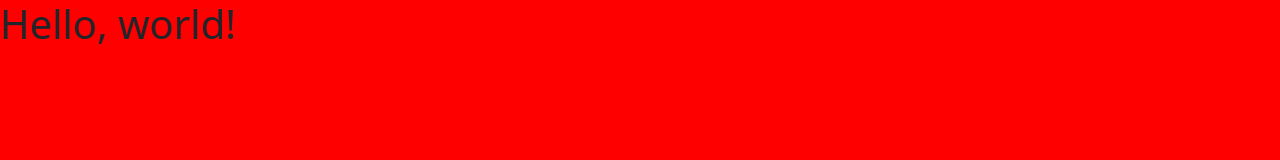
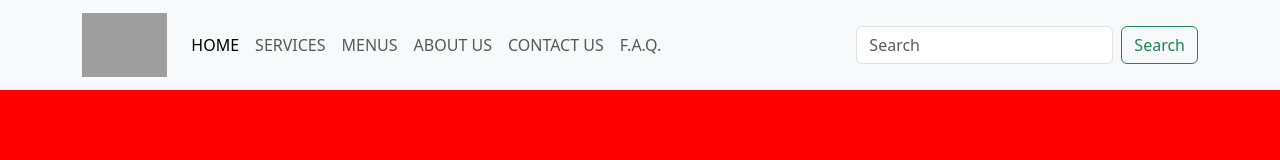
Before and after one commit to pondit-dev/RPL-ICT-WDDF-L3-001034, a plain HTML site: page index.html in a window 1280 px wide. Drawn offline with nearby package versions, Linux system fonts and the light colour scheme; some packages are replaced by stand-ins of ours; files that its build step writes are made by us from their sources; grey boxes are pictures that could not be loaded; a script that the page names is missing.

Commit message:
nav menu added

```diff
--- a/index.html
+++ b/index.html
@@ -5,11 +5,58 @@
         <meta name="viewport" content="width=device-width, initial-scale=1">
         <title>Bootstrap demo</title>
         <link href="https://cdn.jsdelivr.net/npm/bootstrap@5.3.2/dist/css/bootstrap.min.css" rel="stylesheet" integrity="sha384-T3c6CoIi6uLrA9TneNEoa7RxnatzjcDSCmG1MXxSR1GAsXEV/Dwwykc2MPK8M2HN" crossorigin="anonymous">
+        <link rel="stylesheet" href="./responsive-brand-logo-carousel/css/style.css">
+        <link rel="stylesheet" href="https://cdnjs.cloudflare.com/ajax/libs/font-awesome/6.5.1/css/all.min.css" integrity="sha512-DTOQO9RWCH3ppGqcWaEA1BIZOC6xxalwEsw9c2QQeAIftl+Vegovlnee1c9QX4TctnWMn13TZye+giMm8e2LwA==" crossorigin="anonymous" referrerpolicy="no-referrer" />
         <link rel="stylesheet" href="style.css">
+        <link rel="shortcut icon" href="https://www.deshcatering.com/wp-content/uploads/2020/03/desh-catering-logo-new.png" type="image/x-icon">
     </head>
     <body>
-    <h1>Hello, world!</h1>
+
+      <!-- NAV start -->
+        <nav class="navbar navbar-expand-lg bg-body-tertiary">
+            <div class="container">
+              <a class="navbar-brand" href="#">
+                <img class="" src="https://www.deshcatering.com/wp-content/uploads/2020/03/desh-catering-logo-new.png" alt="Navbar" srcset="" height="64px">
+              </a>
+              <button class="navbar-toggler" type="button" data-bs-toggle="collapse" data-bs-target="#navbarSupportedContent" aria-controls="navbarSupportedContent" aria-expanded="false" aria-label="Toggle navigation">
+                <span class="navbar-toggler-icon"></span>
+              </button>
+              <div class="collapse navbar-collapse" id="navbarSupportedContent">
+                <ul class="navbar-nav me-auto mb-2 mb-lg-0">
+                  <li class="nav-item">
+                    <a class="nav-link active" aria-current="page" href="/">HOME</a>
+                  </li>
+                  <li class="nav-item">
+                    <a class="nav-link" href="/services.html">SERVICES</a>
+                  </li>
+                  <li class="nav-item">
+                    <a class="nav-link" href="/menus.html">MENUS</a>
+                  </li>
+                  <li class="nav-item">
+                    <a class="nav-link" href="/about-us.html">ABOUT US</a>
+                  </li>
+                  <li class="nav-item">
+                    <a class="nav-link" href="/contact-us.html">CONTACT US</a>
+                  </li>
+                  <li class="nav-item">
+                    <a class="nav-link" href="/faq.html">F.A.Q.</a>
+                  </li>
+                </ul>
+                <form class="d-flex" role="search">
+                  <input class="form-control me-2" type="search" placeholder="Search" aria-label="Search">
+                  <button class="btn btn-outline-success" type="submit">Search</button>
+                </form>
+              </div>
+            </div>
+        </nav>
+      <!-- NAV end -->
+
+
+
+        <script src="https://code.jquery.com/jquery-3.7.1.min.js"></script>
         <script src="https://cdn.jsdelivr.net/npm/bootstrap@5.3.2/dist/js/bootstrap.bundle.min.js" integrity="sha384-C6RzsynM9kWDrMNeT87bh95OGNyZPhcTNXj1NW7RuBCsyN/o0jlpcV8Qyq46cDfL" crossorigin="anonymous"></script>
+        <script src="/responsive-brand-logo-carousel/js/jquery.rcbrand.js"></script>
+        <script src="https://cdnjs.cloudflare.com/ajax/libs/lightgallery/2.7.2/lightgallery.min.js" integrity="sha512-jEJ0OA9fwz5wUn6rVfGhAXiiCSGrjYCwtQRUwI/wRGEuWRZxrnxoeDoNc+Pnhx8qwKVHs2BRQrVR9RE6T4UHBg==" crossorigin="anonymous" referrerpolicy="no-referrer"></script>
         <script src="script.js"></script>
     </body>
 </html>
```
Lines whose indentation alone changed are shown as unchanged.
